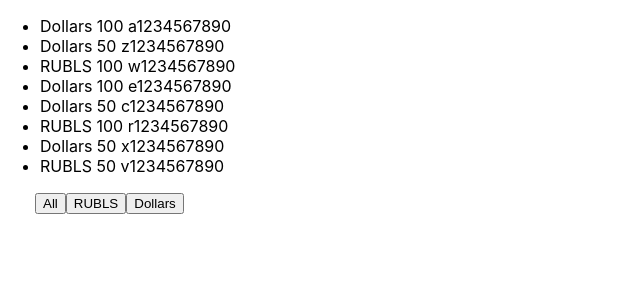
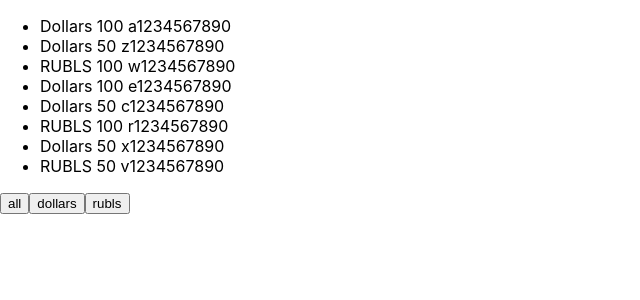
Before and after one commit to Pred1993/Mikrotaski, a React (Create React App) app in the folder mikrotaski/: page / in a window 1280 px wide. Shown: the top 300 px of the page, without its empty margins (0-640 px from the left). Built offline with nearby package versions, Linux system fonts and the light colour scheme.

Commit message:
Mikrotaski metod filtr 2

```diff
--- a/mikrotaski/src/App.tsx
+++ b/mikrotaski/src/App.tsx
@@ -1,31 +1,36 @@
 import React, {useState} from 'react';
 import './App.css';
-import {Newcomponents3} from "./Newcomponents3";
+import {MoneyType, NewComponents4} from "./site/NewComponents4";
 
+export type FilterType = 'all' | 'Dollars' | 'RUBLS'
 
 function App() {
-    // const Button1Foo = (subscriber: string, age: number) => {
-    //     console.log(subscriber, age)
-    // }
-    // const Button2Foo = (subscriber: string) => {
-    //     console.log(subscriber)
-    // }
-    // const Button3Foo = () => {
-    //     console.log('I am stupid button')
-    // }
-    const [money, setMoney] = useState([
-        {banknots: 'Dollars', value: 100, number: ' a1234567890'},
-        {banknots: 'Dollars', value: 50, number: ' z1234567890'},
-        {banknots: 'RUBLS', value: 100, number: ' w1234567890'},
-        {banknots: 'Dollars', value: 100, number: ' e1234567890'},
-        {banknots: 'Dollars', value: 50, number: ' c1234567890'},
-        {banknots: 'RUBLS', value: 100, number: ' r1234567890'},
-        {banknots: 'Dollars', value: 50, number: ' x1234567890'},
-        {banknots: 'RUBLS', value: 50, number: ' v1234567890'},
+    const [money, setMoney] = useState<Array<MoneyType>> ([
+        {id: 1, banknots: 'Dollars', value: 100, number: ' a1234567890'},
+        {id: 2, banknots: 'Dollars', value: 50, number: ' z1234567890'},
+        {id: 3, banknots: 'RUBLS', value: 100, number: ' w1234567890'},
+        {id: 4, banknots: 'Dollars', value: 100, number: ' e1234567890'},
+        {id: 5, banknots: 'Dollars', value: 50, number: ' c1234567890'},
+        {id: 6, banknots: 'RUBLS', value: 100, number: ' r1234567890'},
+        {id: 7, banknots: 'Dollars', value: 50, number: ' x1234567890'},
+        {id: 8, banknots: 'RUBLS', value: 50, number: ' v1234567890'},
     ])
-
+    const [filter, setFilter] = useState<FilterType>('all')
+    const filterFunction = (filter: FilterType) => {
+        setFilter(filter)
+    }
+    let moneyFilter = money
+    if (filter === 'Dollars') {
+        moneyFilter = money.filter(t => t.banknots === filter)
+    }
+    if (filter === 'RUBLS') {
+        moneyFilter = money.filter(t => t.banknots === filter)
+    }
     return (
-        <Newcomponents3 arr={money}/>
+        <NewComponents4
+            money={moneyFilter}
+            filterFunction={filterFunction}
+        />
     )
 }
 
--- /dev/null
+++ b/mikrotaski/src/site/NewComponents4.tsx
@@ -0,0 +1,35 @@
+import React from 'react';
+import {FilterType} from "../App";
+
+export type MoneyType = {
+    id: number
+    banknots: string
+    value: number
+    number: string
+}
+export type NewComponents4PropsType = {
+    money: Array<MoneyType>
+    filterFunction: (filter: FilterType) => void
+}
+export const NewComponents4 = (props: NewComponents4PropsType) => {
+    const drawMoney = props.money.map((t) => {
+        return (<li key={t.id}>
+                <span>{t.banknots} </span>
+                <span>{t.value} </span>
+                <span>{t.number} </span>
+            </li>
+        )
+    })
+    return (
+        <div>
+            <ul>
+                {drawMoney}
+            </ul>
+            <button onClick={() => {props.filterFunction('all')}}>all</button>
+            <button onClick={() => {props.filterFunction('Dollars')}}>dollars</button>
+            <button onClick={() => {props.filterFunction('RUBLS')}}>rubls</button>
+        </div>
+
+
+    );
+};
```
Also changed, not shown: mikrotaski/src/components/Button.tsx (+0 -15 lines).
